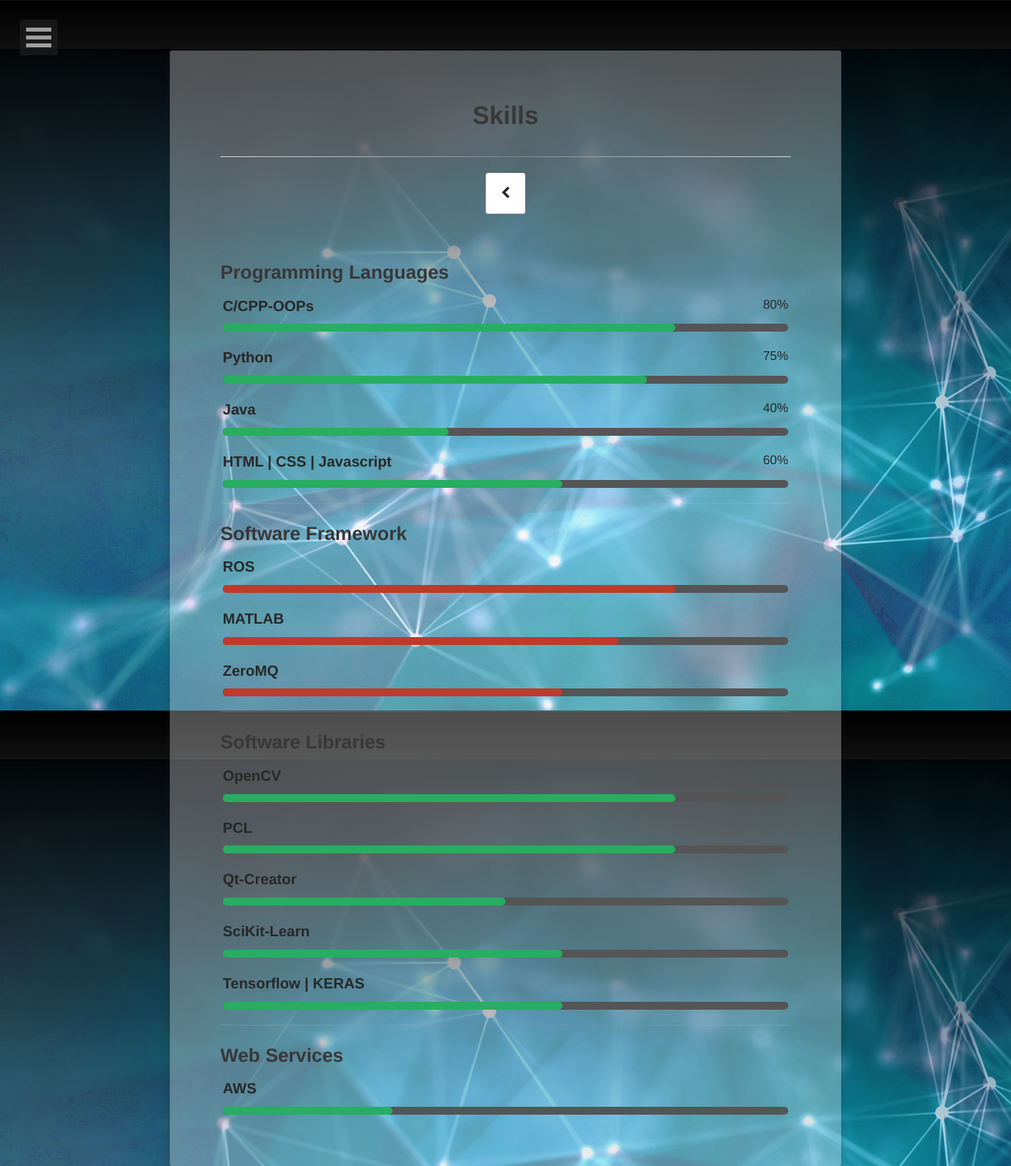
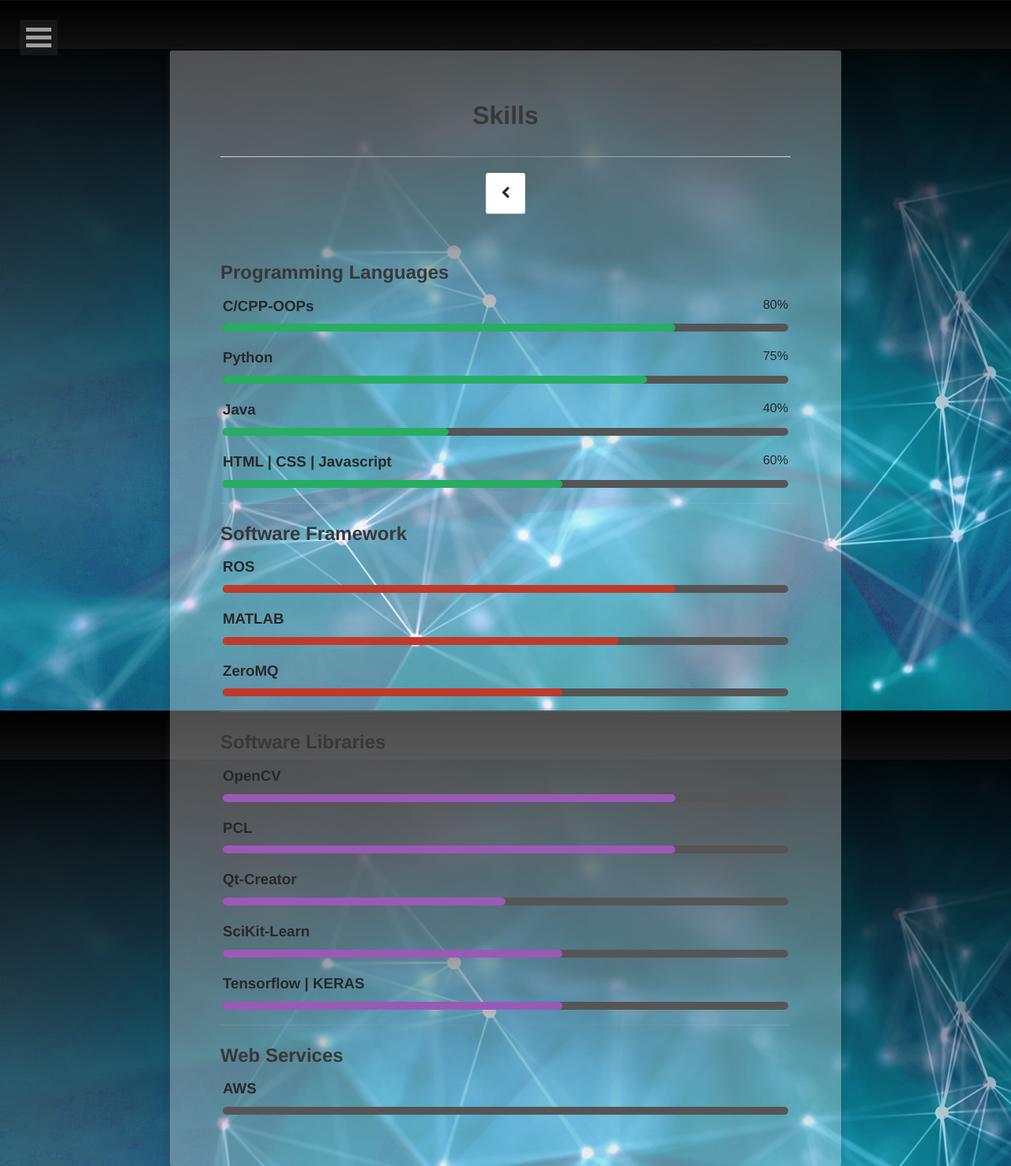
Before and after one commit to nalinraut/nalinraut.github.io, a Jekyll site: the page built from skills/index.md, in a window 1280 px wide. Shown: the whole page at 79% size. Built offline with Jekyll 4.4.1, drawn with Linux system fonts in a browser that asks for light colours.

Commit message:
Added progress bar

```diff
--- a/skills/index.md
+++ b/skills/index.md
@@ -93,7 +93,7 @@
       <span class="percent" id="opencv-pourcent"></span>
     </div>
     <div class="bar-container">
-      <span class="progressbar progressgreen" id="progress-opencv"></span>
+      <span class="progressbar progresspurple" id="progress-opencv"></span>
     </div>
   </li>
   <li>
@@ -102,7 +102,7 @@
       <span class="percent" id="pcl-pourcent"></span>
     </div>
     <div class="bar-container">
-      <span class="progressbar progressgreen" id="progress-pcl"></span>
+      <span class="progressbar progresspurple" id="progress-pcl"></span>
     </div>
   </li>
 
@@ -112,7 +112,7 @@
       <span class="percent" id="qt-pourcent"></span>
     </div>
     <div class="bar-container">
-      <span class="progressbar progressgreen" id="progress-qt"></span>
+      <span class="progressbar progresspurple" id="progress-qt"></span>
     </div>
   </li>
 
@@ -122,7 +122,7 @@
       <span class="percent" id="scikit-pourcent"></span>
     </div>
     <div class="bar-container">
-      <span class="progressbar progressgreen" id="progress-scikit"></span>
+      <span class="progressbar progresspurple" id="progress-scikit"></span>
     </div>
   </li>
 
@@ -132,7 +132,7 @@
       <span class="percent" id="javascript-kerastensor"></span>
     </div>
     <div class="bar-container">
-      <span class="progressbar progressgreen" id="progress-kerastensor"></span>
+      <span class="progressbar progresspurple" id="progress-kerastensor"></span>
     </div>
   </li>
 
@@ -146,7 +146,7 @@
       <span class="percent" id="aws-pourcent"></span>
     </div>
     <div class="bar-container">
-      <span class="progressbar progressgreen" id="progress-aws"></span>
+      <span class="progressbar progressorang" id="progress-aws"></span>
     </div>
   </li>
   </ul>
```
